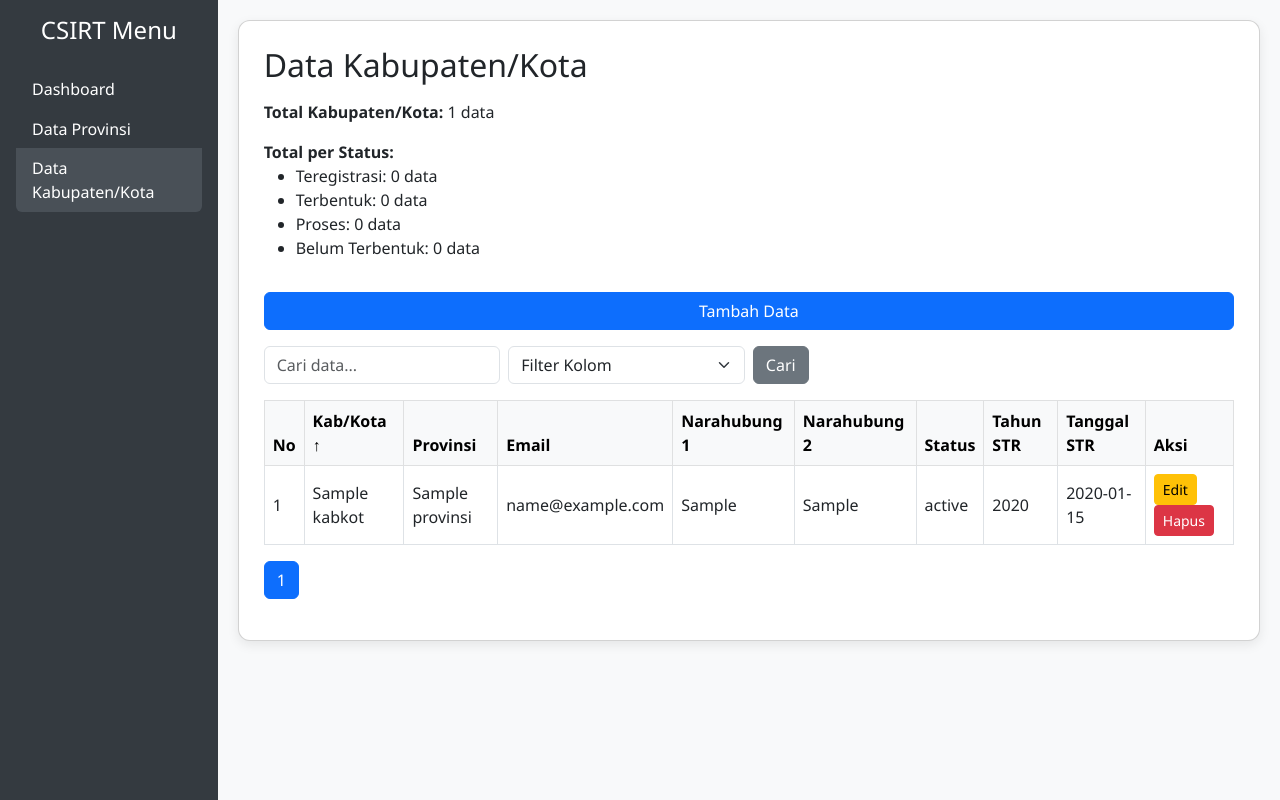
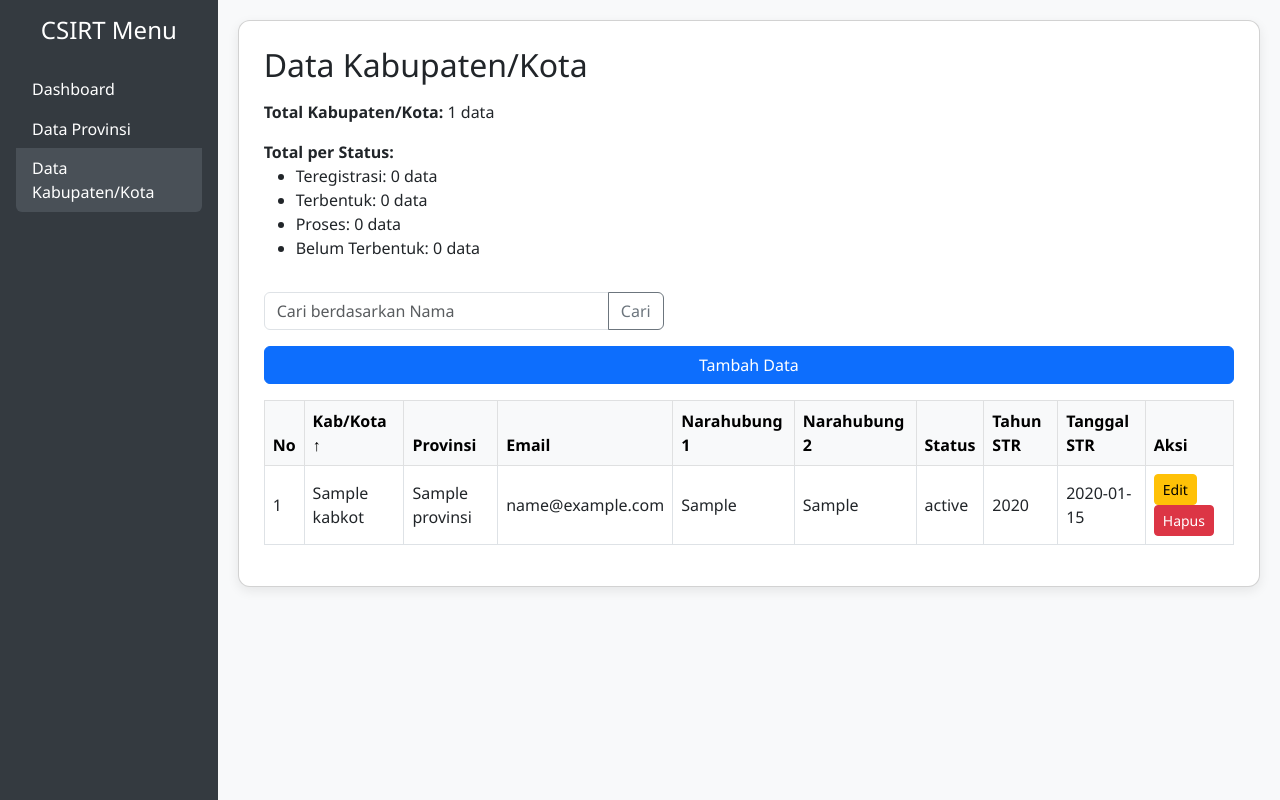
Before and after one commit to VascoZ/dashboard-csirt-pemda, a PHP site: page /kabkot.php in a window 1280 px wide. Run offline with PHP 8.4, Linux system fonts and the light colour scheme; tables that the repository leaves empty hold one stand-in row (values such as "Sample post").

Commit message:
pencarian

```diff
--- a/index.php
+++ b/index.php
@@ -113,7 +113,6 @@
         </p>
         <p class="mb-0">
             <strong>Total CSIRT Teregistrasi Administrasi Pemerintah:</strong> <?= $total_teregistrasi ?> <br>
-            <strong>Total Terbentuk:</strong> <?= $total_terbentuk ?> <br>
             <strong>Total Belum Terbentuk:</strong> <?= $total_belum ?>
         </p>
     </div>
@@ -144,7 +143,7 @@
     <div class="row">
         <div class="col-md-12">
             <div class="card p-4 text-center">
-                <h4>Gabungan CSIRT (Teregistrasi vs Belum Terbentuk)</h4>
+                <h4>TOTAL CSIRT</h4>
                 <div class="chart-container">
                     <canvas id="combinedChart"></canvas>
                 </div>
--- a/kabkot.php
+++ b/kabkot.php
@@ -65,25 +65,27 @@
         <h2 class="mb-3">Data Kabupaten/Kota</h2>
 
         <?php
-        $headers = [
-            'nama' => 'Kab/Kota',
-            'provinsi_nama' => 'Provinsi',
-            'email' => 'Email',
-            'narahubung1' => 'Narahubung 1',
-            'narahubung2' => 'Narahubung 2',
-            'status' => 'Status',
-            'tahunSTR' => 'Tahun STR',
-            'tanggalSTR' => 'Tanggal STR',
-        ];
+        // Hitung total data
+        $total_result = $conn->query("SELECT COUNT(*) AS total FROM kabkot");
+        $total_row = $total_result->fetch_assoc();
+        echo "<p><strong>Total Kabupaten/Kota:</strong> {$total_row['total']} data</p>";
 
-        $per_page = 30;
-        $page = isset($_GET['page']) ? max(1, (int)$_GET['page']) : 1;
-        $offset = ($page - 1) * $per_page;
+        // Hitung per status
+        $status_list = ['Teregistrasi', 'Terbentuk', 'Proses'];
+        $counts = [];
 
-        $search = $_GET['search'] ?? '';
-        $filter_by = $_GET['filter_by'] ?? '';
+        foreach ($status_list as $s) {
+            $res = $conn->query("SELECT COUNT(*) as total FROM kabkot WHERE status = '$s'");
+            $row = $res->fetch_assoc();
+            $counts[$s] = $row['total'];
+        }
 
-        $allowed_columns = array_keys($headers);
+        $res = $conn->query("SELECT COUNT(*) as total FROM kabkot WHERE status IS NULL OR status = '' OR status = '-'");
+        $row = $res->fetch_assoc();
+        $counts['Belum Terbentuk'] = $row['total'];
+
+        // Sort
+        $allowed_columns = ['nama', 'provinsi_nama', 'email', 'narahubung1', 'narahubung2', 'status', 'tahunSTR', 'tanggalSTR'];
         $sort = in_array($_GET['sort'] ?? '', $allowed_columns) ? $_GET['sort'] : 'nama';
         $order = ($_GET['order'] ?? 'asc') === 'desc' ? 'desc' : 'asc';
         $new_order = $order === 'asc' ? 'desc' : 'asc';
@@ -93,17 +95,21 @@
             return $order === 'asc' ? ' ↑' : ' ↓';
         }
 
-        $where_clause = '';
-        if (!empty($search) && !empty($filter_by) && in_array($filter_by, $allowed_columns)) {
-            $search_escaped = $conn->real_escape_string($search);
-            $where_clause = "WHERE $filter_by LIKE '%$search_escaped%'";
-        }
+        // Pagination
+        $per_page = 30;
+        $page = isset($_GET['page']) ? max(1, (int)$_GET['page']) : 1;
+        $offset = ($page - 1) * $per_page;
 
+        // Search default by 'nama'
+        $search = trim($_GET['search'] ?? '');
+        $where_clause = $search ? "WHERE kabkot.nama LIKE '%$search%'" : '';
+
+        // Count filtered total
         $count_sql = "SELECT COUNT(*) as total FROM kabkot JOIN provinsi ON kabkot.id_provinsi = provinsi.id $where_clause";
         $count_result = $conn->query($count_sql);
-        $total_data = $count_result->fetch_assoc()['total'];
-        $total_pages = ceil($total_data / $per_page);
+        $filtered_total = $count_result->fetch_assoc()['total'];
 
+        // Data query
         $sql = "SELECT kabkot.*, provinsi.nama AS provinsi_nama
                 FROM kabkot
                 JOIN provinsi ON kabkot.id_provinsi = provinsi.id
@@ -111,22 +117,10 @@
                 ORDER BY $sort $order
                 LIMIT $per_page OFFSET $offset";
 
-        $result = $conn->query("SELECT COUNT(*) AS total FROM kabkot");
-        $total_row = $result->fetch_assoc();
-        echo "<p><strong>Total Kabupaten/Kota:</strong> {$total_row['total']} data</p>";
-
-        $status_list = ['Teregistrasi', 'Terbentuk', 'Proses'];
-        $counts = [];
-        foreach ($status_list as $s) {
-            $res = $conn->query("SELECT COUNT(*) as total FROM kabkot WHERE status = '$s'");
-            $row = $res->fetch_assoc();
-            $counts[$s] = $row['total'];
-        }
-        $res = $conn->query("SELECT COUNT(*) as total FROM kabkot WHERE status IS NULL OR status = '' OR status = '-'");
-        $row = $res->fetch_assoc();
-        $counts['Belum Terbentuk'] = $row['total'];
+        $result = $conn->query($sql);
         ?>
 
+        <!-- Status Summary -->
         <div class="mb-3">
             <strong>Total per Status:</strong>
             <ul>
@@ -137,43 +131,47 @@
             </ul>
         </div>
 
-        <a href="kabkot_tambah.php" class="btn btn-primary mb-3">Tambah Data</a>
-
-        <form method="GET" class="row g-2 mb-3">
-            <div class="col-md-3">
-                <input type="text" name="search" class="form-control" placeholder="Cari data..." value="<?= htmlspecialchars($_GET['search'] ?? '') ?>">
-            </div>
-            <div class="col-md-3">
-                <select name="filter_by" class="form-select">
-                    <option value="">Filter Kolom</option>
-                    <?php foreach ($headers as $key => $label): ?>
-                        <option value="<?= $key ?>" <?= ($_GET['filter_by'] ?? '') === $key ? 'selected' : '' ?>><?= $label ?></option>
-                    <?php endforeach; ?>
-                </select>
-            </div>
-            <div class="col-md-2">
-                <button type="submit" class="btn btn-secondary">Cari</button>
+        <!-- Search Form -->
+        <form class="mb-3" method="get">
+            <div class="input-group" style="max-width: 400px;">
+                <input type="text" name="search" class="form-control" placeholder="Cari berdasarkan Nama" value="<?= htmlspecialchars($search) ?>">
+                <button class="btn btn-outline-secondary" type="submit">Cari</button>
             </div>
         </form>
 
+        <a href="kabkot_tambah.php" class="btn btn-primary mb-3">Tambah Data</a>
+
+        <!-- Tabel Data -->
         <div class="table-responsive">
             <table class="table table-bordered align-middle">
                 <thead class="table-light">
                 <tr>
                     <th>No</th>
-                    <?php foreach ($headers as $key => $label): ?>
-                        <th><a href="?<?= http_build_query(array_merge($_GET, ['sort' => $key, 'order' => ($sort === $key ? $new_order : 'asc')])) ?>"><?= $label . sort_arrow($key, $sort, $order) ?></a></th>
-                    <?php endforeach; ?>
+                    <?php
+                    $headers = [
+                        'nama' => 'Kab/Kota',
+                        'provinsi_nama' => 'Provinsi',
+                        'email' => 'Email',
+                        'narahubung1' => 'Narahubung 1',
+                        'narahubung2' => 'Narahubung 2',
+                        'status' => 'Status',
+                        'tahunSTR' => 'Tahun STR',
+                        'tanggalSTR' => 'Tanggal STR',
+                    ];
+                    foreach ($headers as $key => $label) {
+                        echo "<th><a href='?sort={$key}&order=" . ($sort === $key ? $new_order : 'asc') . "&search=" . urlencode($search) . "'>$label" . sort_arrow($key, $sort, $order) . "</a></th>";
+                    }
+                    ?>
                     <th>Aksi</th>
                 </tr>
                 </thead>
                 <tbody>
                 <?php
-                $result = $conn->query($sql);
                 $no = $offset + 1;
                 while ($row = $result->fetch_assoc()) {
                     $status_display = trim($row['status']) ?: 'Belum Terbentuk';
                     if ($status_display == '-') $status_display = 'Belum Terbentuk';
+
                     echo "<tr>
                         <td>{$no}</td>
                         <td>{$row['nama']}</td>
@@ -196,15 +194,21 @@
             </table>
         </div>
 
+        <!-- Pagination -->
+        <?php
+        $total_pages = ceil($filtered_total / $per_page);
+        if ($total_pages > 1):
+        ?>
         <nav>
             <ul class="pagination">
                 <?php for ($i = 1; $i <= $total_pages; $i++): ?>
-                    <li class="page-item <?= $i == $page ? 'active' : '' ?>">
-                        <a class="page-link" href="?<?= http_build_query(array_merge($_GET, ['page' => $i])) ?>"><?= $i ?></a>
+                    <li class="page-item <?= ($i == $page) ? 'active' : '' ?>">
+                        <a class="page-link" href="?page=<?= $i ?>&sort=<?= $sort ?>&order=<?= $order ?>&search=<?= urlencode($search) ?>"><?= $i ?></a>
                     </li>
                 <?php endfor; ?>
             </ul>
         </nav>
+        <?php endif; ?>
     </div>
 </div>
 
```
